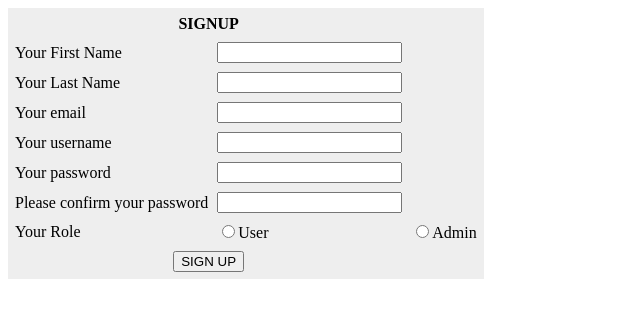
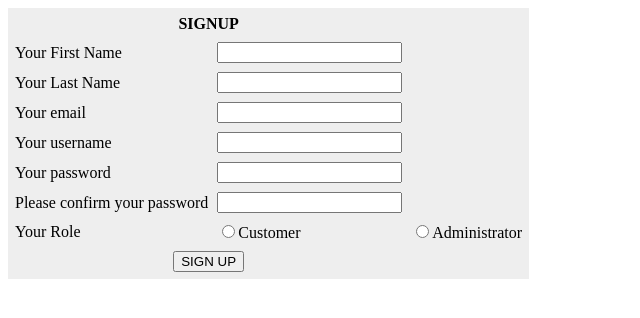
Before and after one commit to dannyvorton/IS6465-IndividualProject, a PHP site: page /register.php in a window 1280 px wide. Shown: the part 164-482 px from the top of the page, without its empty margins (0-640 px from the left). Run offline with PHP 8.4, Linux system fonts and the light colour scheme.

Commit message:
update users

```diff
--- a/login.php
+++ b/login.php
@@ -47,7 +47,7 @@ if (isset($_POST['userName']) && isset($_POST['password'])) {
 	{
 		echo "successful login<br>";
 
-		$user = new User($tmp_username);
+		$user = new User($username);
 
 		session_start();
 		$_SESSION['user'] = $user;
--- a/register.php
+++ b/register.php
@@ -45,8 +45,8 @@ include 'header.php'
 			 	<tr><td>Please confirm your password</td>
 			 	<td><input type="password"  name="password2"></td></tr>
 				<tr><td>Your Role</td>
-				<td><input type="radio" name="role" value="user">User</td>
-				<td><input type="radio" name="role" value="admin">Admin</td></tr>
+				<td><input type="radio" name="role" value="cust">Customer</td>
+				<td><input type="radio" name="role" value="admin">Administrator</td></tr>
 			 <tr><td colspan="2" align="center"><input type="submit" value="SIGN UP"></td></tr>
 		    </form>
 		</table>
--- a/session.php
+++ b/session.php
@@ -6,8 +6,8 @@ $page_roles = array('admin','user');
 
 session_start();
 
-if($_SESSION['person']) {
-    $user = $_SESSION['person'];
+if($_SESSION['user']) {
+    $user = $_SESSION['user'];
     $username = $user->username;
     $user_roles = $user->getRoles();
 
```
